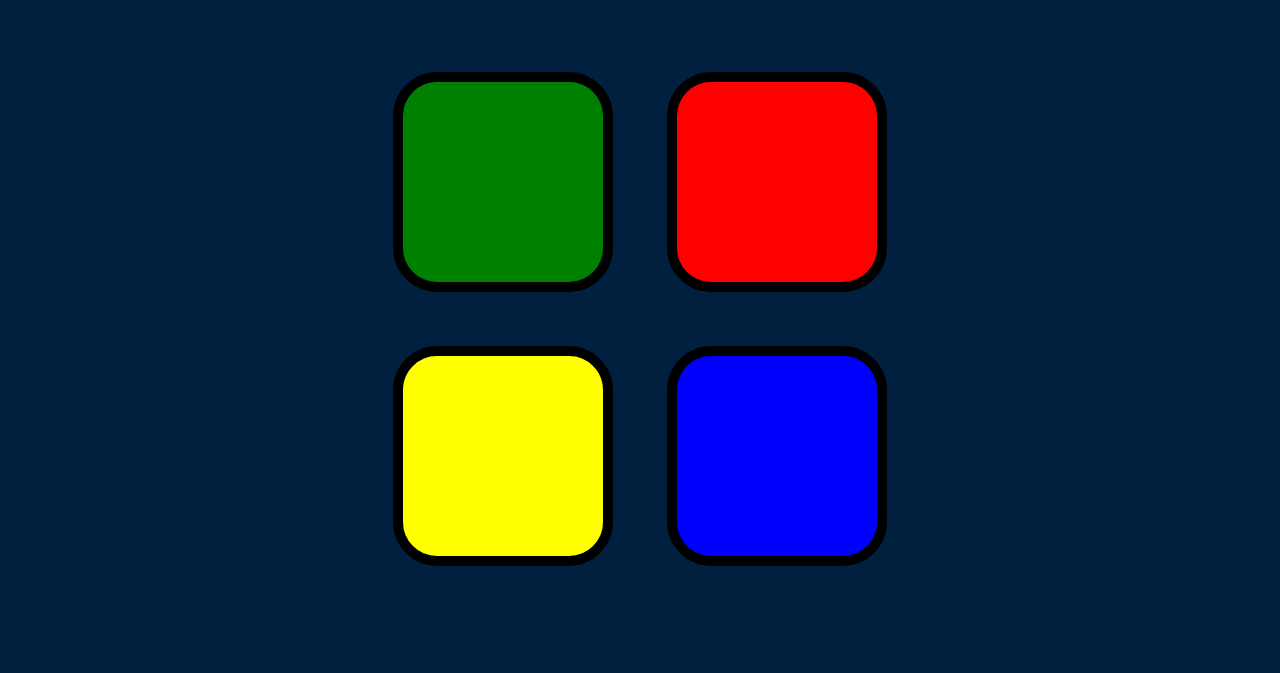
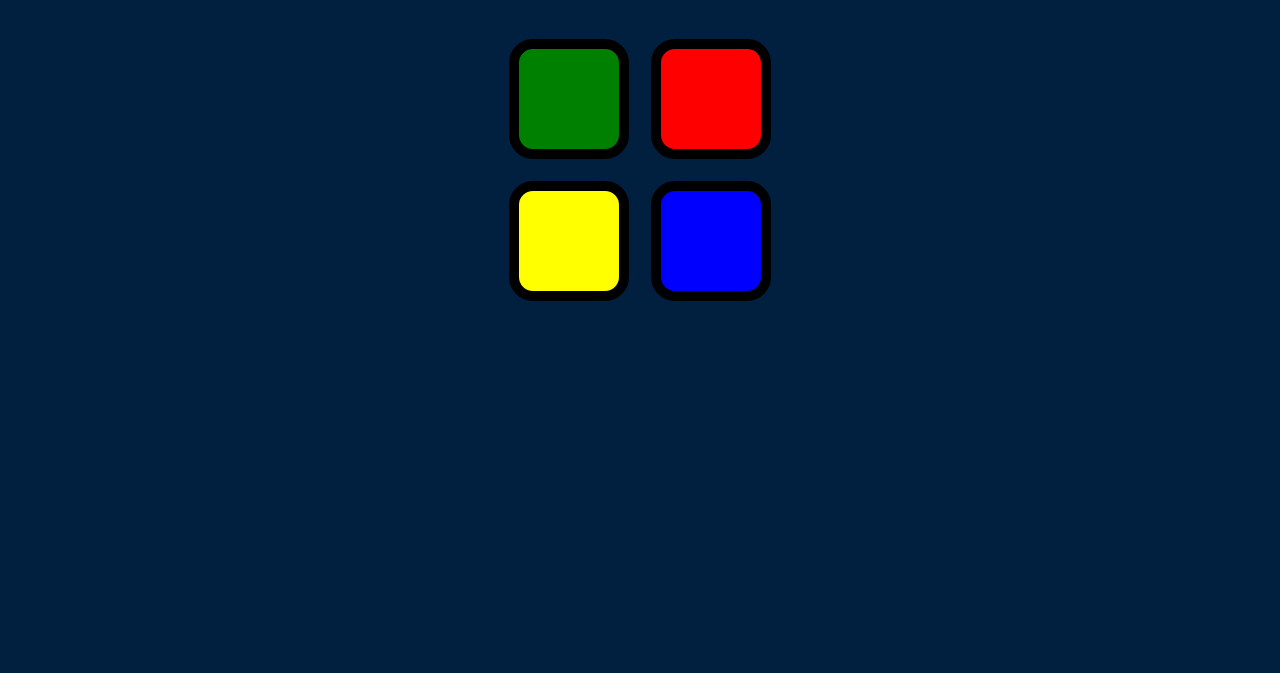
Before and after one commit to vvikrant456/Simon-Game, a plain HTML site: page index.html in a window 1280 px wide. Shown: the part 127-800 px from the top of the page. Drawn offline with nearby package versions, Linux system fonts and the light colour scheme.

Commit message:
stylechanged

```diff
--- a/styles.css
+++ b/styles.css
@@ -1,6 +1,24 @@
+html{
+  font-size: 62.5%;
+  @media screen and (max-width: 992px) {
+    body {
+      font-size:55%;
+    }
+  }
+}
+
 body {
   text-align: center;
   background-color: #011f3f;
+}
+
+.container {
+  display: flex;
+  flex-direction: column;
+  width: 100%;
+  justify-content: center;
+  align-items: center;
+
 }
 
 #level-title {
@@ -10,18 +28,14 @@ body {
   color: #fef2bf;
 }
 
-.container {
-  display: block;
-  width: 50%;
-  margin: auto;
-}
+
 
 .btn {
-  margin: 25px;
+  margin: 1rem;
   display: inline-block;
-  height: 200px;
-  width: 200px;
-  border: 10px solid black;
+  height: 10rem;
+  width: 10rem;
+  border: 1rem solid black;
   border-radius: 20%;
 }
 
@@ -47,6 +61,6 @@ body {
 }
 
 .pressed {
-  box-shadow: 0 0 20px white;
+  box-shadow: 0 0 1rem white;
   background-color: grey;
 }
```
